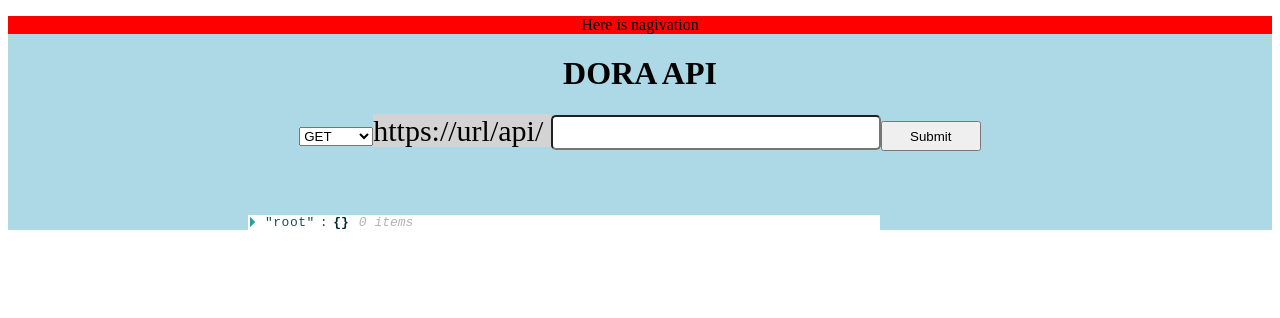
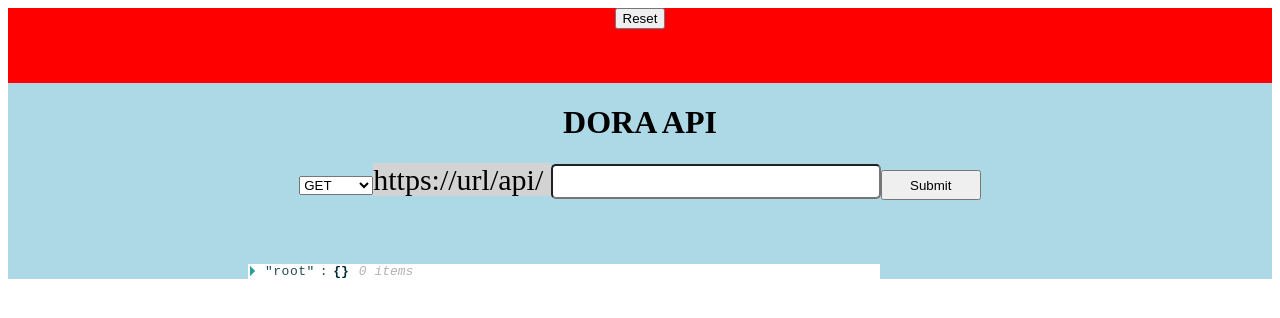
Before and after one commit to FumiKimura/ccp2-sprint.solo-api, a React (Create React App) app in the folder src-frontend/: page / in a window 1280 px wide. Shown: the top 318 px of the page. Built offline with nearby package versions, Linux system fonts and the light colour scheme.

Commit message:
fix/ code clean up

```diff
--- a/src-frontend/src/App.tsx
+++ b/src-frontend/src/App.tsx
@@ -5,11 +5,6 @@ import Navigation from './navigation/navigation';
 import axios from 'axios';
 
 function App() {
-  const myJSONObject = {
-    "hello":"nihoa",
-    "hello2":"yoyo",
-    "hello3":"heyhey"
-  };
 
   //Hooks
   const [request, setRequest] = useState("GET");
--- a/src-frontend/src/navigation/navigation.css
+++ b/src-frontend/src/navigation/navigation.css
@@ -1,5 +1,4 @@
 .navigation {
-    height:20%;
-    width:100%;
+    height:75px;
     background-color: red;
 }
--- a/src-frontend/src/navigation/navigation.tsx
+++ b/src-frontend/src/navigation/navigation.tsx
@@ -4,7 +4,7 @@ import './navigation.css';
 function Navigation() {
     return (
       <div className="navigation">
-          <p>Here is nagivation</p>
+        <button type="button">Reset</button>
       </div>
     );
 }
```
